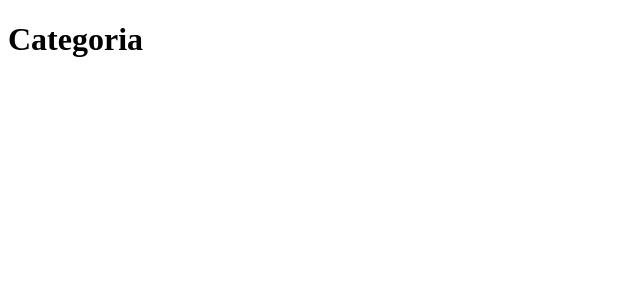
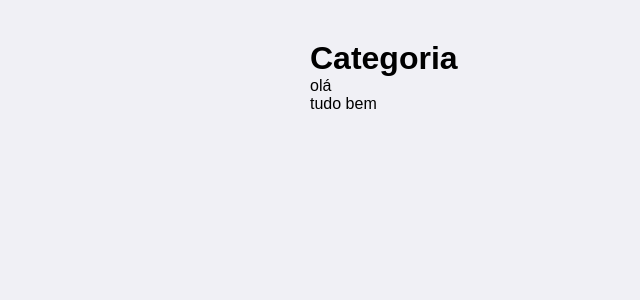
Before and after one commit to SergioMRibeiro/Projeto-ecommerce-Reactjs-, a React (Create React App) app in the folder ecommerce/: page /categoria in a window 1280 px wide. Shown: the top 300 px of the page, without its empty margins (0-640 px from the left). Built offline with nearby package versions, Linux system fonts and the light colour scheme.

Commit message:
Corrigendo alguns erros de digitação

```diff
--- a/ecommerce/package.json
+++ b/ecommerce/package.json
@@ -10,7 +10,8 @@
     "react": "^16.13.1",
     "react-dom": "^16.13.1",
     "react-router-dom": "^5.2.0",
-    "react-scripts": "3.4.3"
+    "react-scripts": "3.4.3",
+    "styled-components": "^5.2.0"
   },
   "scripts": {
     "start": "react-scripts start",
--- a/ecommerce/src/App.js
+++ b/ecommerce/src/App.js
@@ -2,6 +2,7 @@ import React from 'react';
 import { BrowserRouter } from 'react-router-dom';
 
 import Routes from './routes';
+import GlobalStyles from './styles/global';
 // import api from './services/api.js';
 
 function App() {
@@ -10,6 +11,8 @@ function App() {
             <BrowserRouter>
                 <Routes />
             </BrowserRouter>
+            <GlobalStyles />
+
 
         </>
     );
--- a/ecommerce/src/pages/Categoria/index.js
+++ b/ecommerce/src/pages/Categoria/index.js
@@ -3,11 +3,17 @@ import React from 'react';
 
 
 const Categoria = () => {
+    let categoria = ['olá', 'tudo bem'];
+
 
     return (
         <div>
             <h1>Categoria</h1>
-
+            { categoria.map((categoria) => {
+                return (
+                <p key={categoria}>{categoria}</p>
+                )
+            })}
         </div>
     )
 }
--- a/ecommerce/src/pages/Funcionario/index.js
+++ b/ecommerce/src/pages/Funcionario/index.js
@@ -1,13 +1,15 @@
 import React from 'react';
+import api from '../../services/api';
 
 
 
 const Funcionario = () => {
 
     return (
-        <div>
+        <>
             <h1>Funcionario</h1>
-        </div>
+
+        </>
     )
 }
 
--- a/ecommerce/src/services/api.js
+++ b/ecommerce/src/services/api.js
@@ -1,7 +1,7 @@
 import axios from 'axios';
 
 const api = axios.create({
-  baseURL: "residencia-ecommerce.us-east-1.elasticbeanstalk.com/"
+  baseURL: "http://residencia-ecommerce.us-east-1.elasticbeanstalk.com"
 });
 
 export default api;
```
Also changed, not shown: 1 other file (tests, documents, lock files or other folders).
